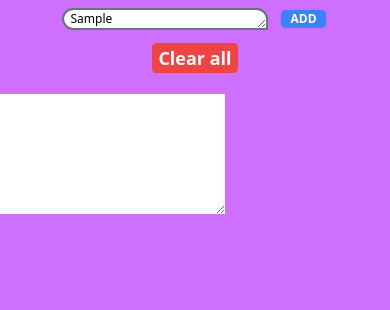
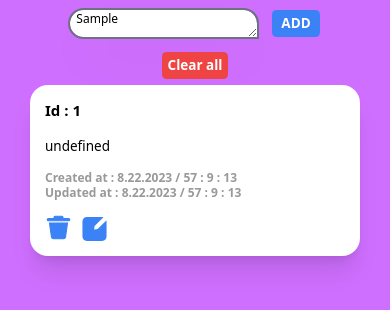
Before and after one commit to GurbanmyradowMeylis/todo-list, a website: page index.html in a window 390 px wide. Both pictures are taken after typing "Sample" into the empty fields and a click on the button "ADD". Shown: the part 44-354 px from the top of the page. Drawn offline with Linux system fonts and the light colour scheme.

Commit message:
fixed the responsive

```diff
--- a/index.html
+++ b/index.html
@@ -30,9 +30,7 @@
           </div>
         </div>
         <div class="flex justify-center">
-          <button class="clear-button text-2xl" id="removerAll">
-            Clear all
-          </button>
+          <button class="clear-button" id="removerAll">Clear all</button>
         </div>
       </div>
       <svg
@@ -79,7 +77,6 @@
         <div class="cards__parent-cards" id="wrapperOfCard"></div>
       </section>
     </div>
-    <textarea class="resize" cols="30" rows="10"></textarea>
     <script src="./js/app.js"></script>
   </body>
 </html>
--- a/js/app.js
+++ b/js/app.js
@@ -5,21 +5,9 @@ document.getElementById("add").addEventListener("click", () => {
   adderTodoList(identifier, inputValueRecipient(), getDate(), getDate(), true);
 });
 
-document.getElementById("input-content").addEventListener("keydown", (ev) => {
-  if (ev.key === "Enter") {
-    adderTodoList(
-      identifier,
-      inputValueRecipient(),
-      getDate(),
-      getDate(),
-      true
-    );
-  }
-});
-
 // ! gets input's value and returns it
 function inputValueRecipient() {
-  return document.getElementsByTagName("input").item(0).value;
+  return document.getElementsByTagName("input-content").value;
 }
 
 // ! gets date of current time
--- a/src/input.css
+++ b/src/input.css
@@ -4,39 +4,39 @@
 
 @layer components {
   .input {
-    @apply rounded-1xl rounded-br-none px-2 py-1 pl-2 text-left outline-2 outline outline-gray-500 resize hover:outline-purple-800 shadow-2xl placeholder:text-[#7F02BD] focus:outline-purple-900;
+    @apply rounded-1xl overflow-hidden rounded-br-none px-2 py-1 pl-2 text-left outline-2 outline outline-gray-500 resize hover:outline-purple-800 shadow-2xl placeholder:text-[#7F02BD] focus:outline-purple-900;
   }
   .button-primary {
-    @apply flex justify-center items-center flex-grow-0 bg-blue-500 hover:bg-blue-600 duration-500 text-white rounded-md py-1 px-3 font-semibold cursor-pointer;
+    @apply flex justify-center items-center flex-grow-0 bg-blue-500 hover:bg-blue-600 duration-500 text-white rounded-md py-1 px-3 font-semibold cursor-pointer max-md:text-lg;
   }
   .clear-button {
-    @apply bg-red-500 hover:bg-red-600 duration-500 text-white rounded-md py-1 px-2 font-semibold cursor-pointer;
+    @apply bg-red-500 hover:bg-red-600 duration-500 text-white rounded-md py-1 px-2 font-semibold cursor-pointer max-md:text-lg;
   }
   .recycle_bin-primary {
-    @apply stroke-blue-500 fill-blue-500 w-6 h-6 cursor-pointer hover:stroke-red-500 hover:fill-red-500 transition-colors max-[970px]:h-7 max-[970px]:w-7 max-[769px]:w-9 max-[769px]:h-9;
+    @apply stroke-blue-500 fill-blue-500 w-6 h-6 cursor-pointer hover:stroke-red-500 hover:fill-red-500 transition-colors max-lg:h-7 max-lg:w-7 max-md:w-9 max-md:h-9;
   }
   .editor-primary {
-    @apply stroke-blue-500 fill-blue-500 w-6 h-6 pt-1 cursor-pointer hover:stroke-orange-500 hover:fill-orange-500 transition-colors max-[970px]:h-7 max-[970px]:w-7 max-[769px]:w-9 max-[769px]:h-9;
+    @apply stroke-blue-500 fill-blue-500 w-6 h-6 pt-1 cursor-pointer hover:stroke-orange-500 hover:fill-orange-500 transition-colors max-lg:h-7 max-lg:w-7 max-md:w-9 max-md:h-9;
   }
   .cards__parent-cards {
-    @apply grid grid-cols-3 gap-5 place-items-center px-10 pb-5 max-sm:grid-cols-1 max-[769px]:grid-cols-2;
+    @apply grid grid-cols-3 gap-5 place-items-center px-10 pb-5 max-sm:grid-cols-1 max-md:grid-cols-2;
   }
   .card {
-    @apply flex flex-col bg-white rounded-3xl gap-3 p-5 font-semibold shadow-xl w-full h-full max-[970px]:gap-5;
+    @apply flex flex-col bg-white rounded-3xl gap-3 p-5 font-semibold shadow-xl w-full h-full max-lg:gap-5;
   }
   .card__id {
     @apply text-xl font-semibold;
   }
   .card__svgs {
-    @apply flex gap-1 max-[769px]:gap-3;
+    @apply flex gap-1 max-md:gap-3;
   }
   .container-date {
     @apply text-[#999999] flex-auto flex flex-col gap-1;
   }
   .edit-primary {
-    @apply bg-blue-500 hover:bg-blue-600 duration-500 text-white rounded-md py-1 px-3 font-semibold cursor-pointer ml-1 w-[20%] max-[970px]:w-1/3 max-[769px]:h-10 max-[769px]:text-xl;
+    @apply bg-blue-500 hover:bg-blue-600 duration-500 text-white rounded-md py-1 px-3 font-semibold cursor-pointer ml-1 w-1/5 max-lg:w-1/3 max-md:h-10 max-md:text-xl;
   }
   .input-edit {
-    @apply w-[75%] rounded-md px-2 py-1 pl-2 text-left outline-2 outline outline-gray-500 hover:outline-purple-800 shadow-2xl placeholder:text-[#7F02BD] focus:outline-purple-900 max-[970px]:w-[65%];
+    @apply w-3/4 rounded-md px-2 py-1 pl-2 text-left outline-2 outline outline-gray-500 hover:outline-purple-800 shadow-2xl placeholder:text-[#7F02BD] focus:outline-purple-900 max-lg:w-8/12;
   }
 }
```
Also changed, not shown: dist/output.css, resize.svg (added).
